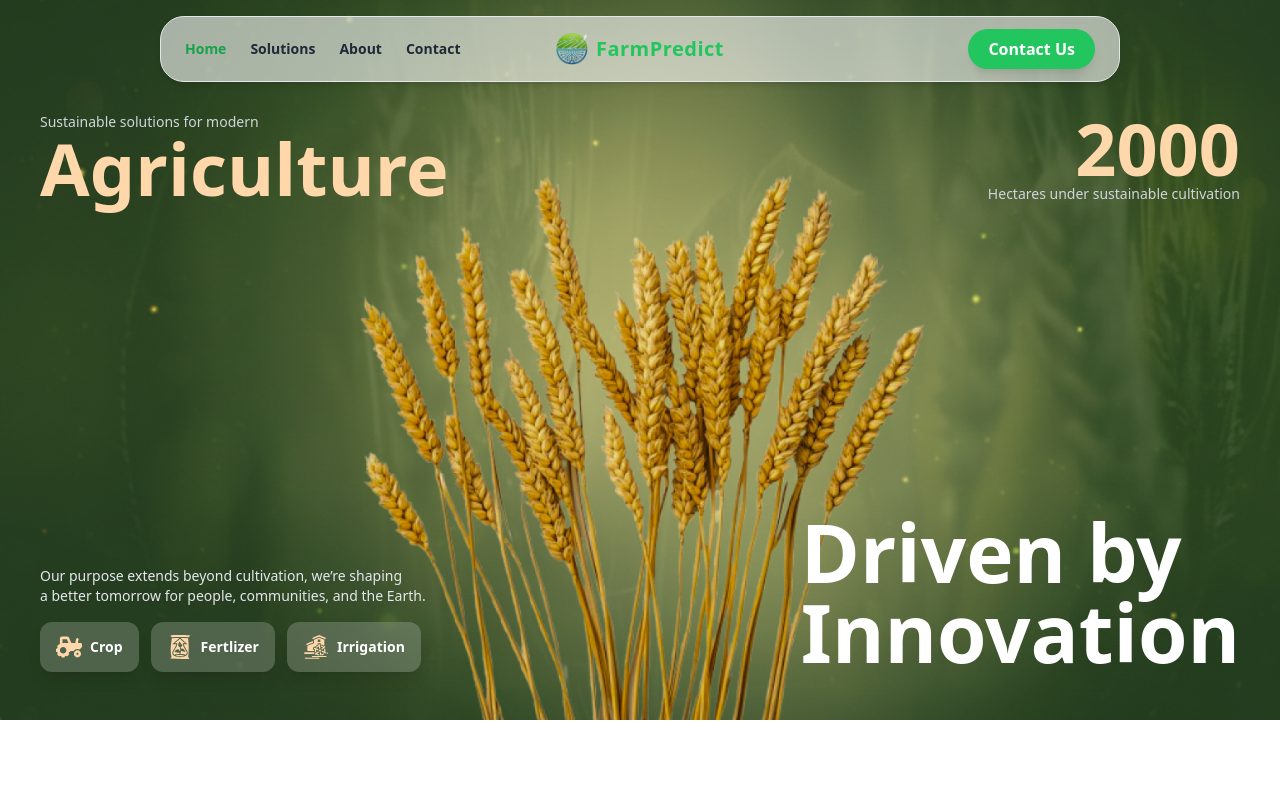
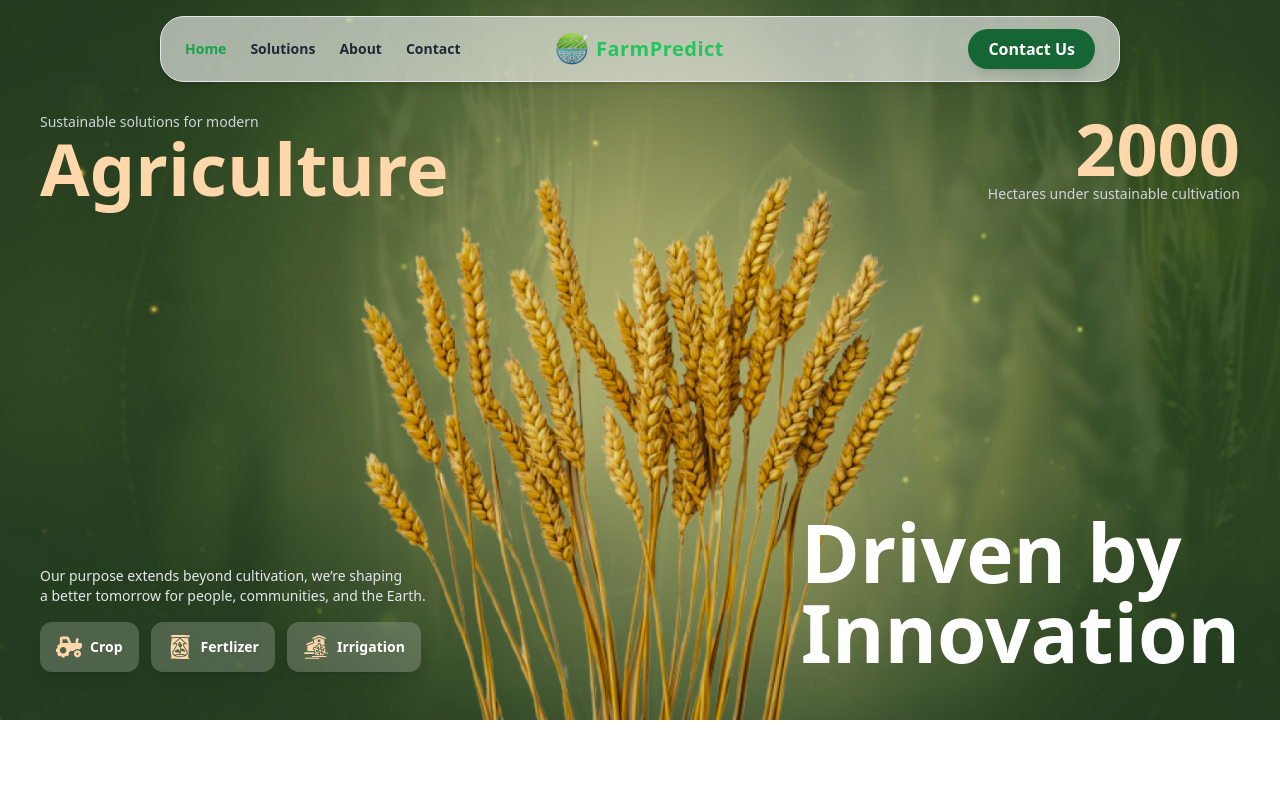
Before and after one commit to farhanadil1/Farm-Predict, a React (Create React App) app in the folder frontend/: page / in a window 1280 px wide. Shown: the top 800 px of the page. Built offline with nearby package versions, Linux system fonts and the light colour scheme.

Commit message:
changed text colors for better visibility

```diff
--- a/frontend/src/components/Hero.js
+++ b/frontend/src/components/Hero.js
@@ -20,7 +20,7 @@ const Hero = () => {
 
           {/* LEFT */}
           <div className="text-left">
-            <p className="text-sm md:text-md font-medium text-gray-300">
+            <p className="text-sm md:text-md font-medium text-white md:text-gray-300">
               Sustainable solutions for modern
             </p>
             <p className="text-4xl md:text-7xl font-semibold text-orange-200 leading-tight">
@@ -33,7 +33,7 @@ const Hero = () => {
             <p className="text-4xl md:text-7xl font-semibold text-orange-200 leading-tight">
               2000
             </p>
-            <p className="text-sm md:text-md font-medium text-gray-300">
+            <p className="text-sm md:text-md font-medium text-white md:text-gray-300">
               Hectares under sustainable cultivation
             </p>
           </div>
--- a/frontend/src/components/Navbar.js
+++ b/frontend/src/components/Navbar.js
@@ -66,8 +66,8 @@ const Navbar = () => {
 
           {/* Contact Button */}
           <button className="hidden md:block px-5 py-2 rounded-3xl font-semibold
-            bg-green-500 text-white shadow-lg
-            hover:bg-green-800 transition-all duration-300">
+            hover:bg-green-700 text-white shadow-lg
+            bg-green-800 transition-all duration-300">
             Contact Us
           </button>
 
```
